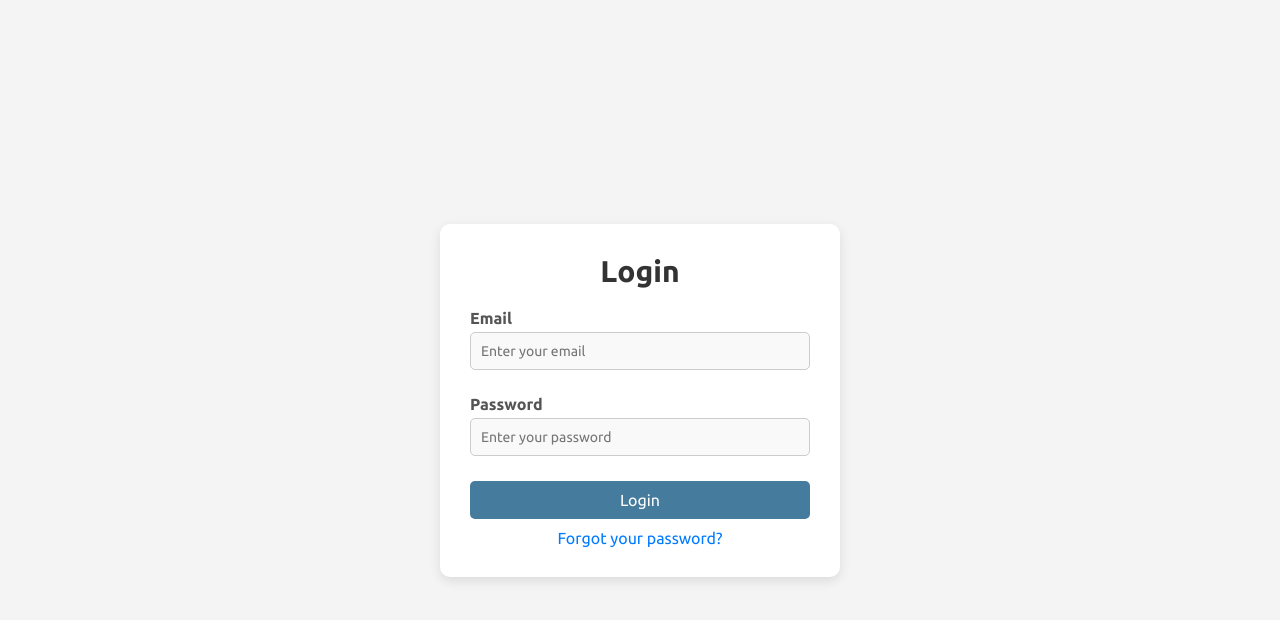
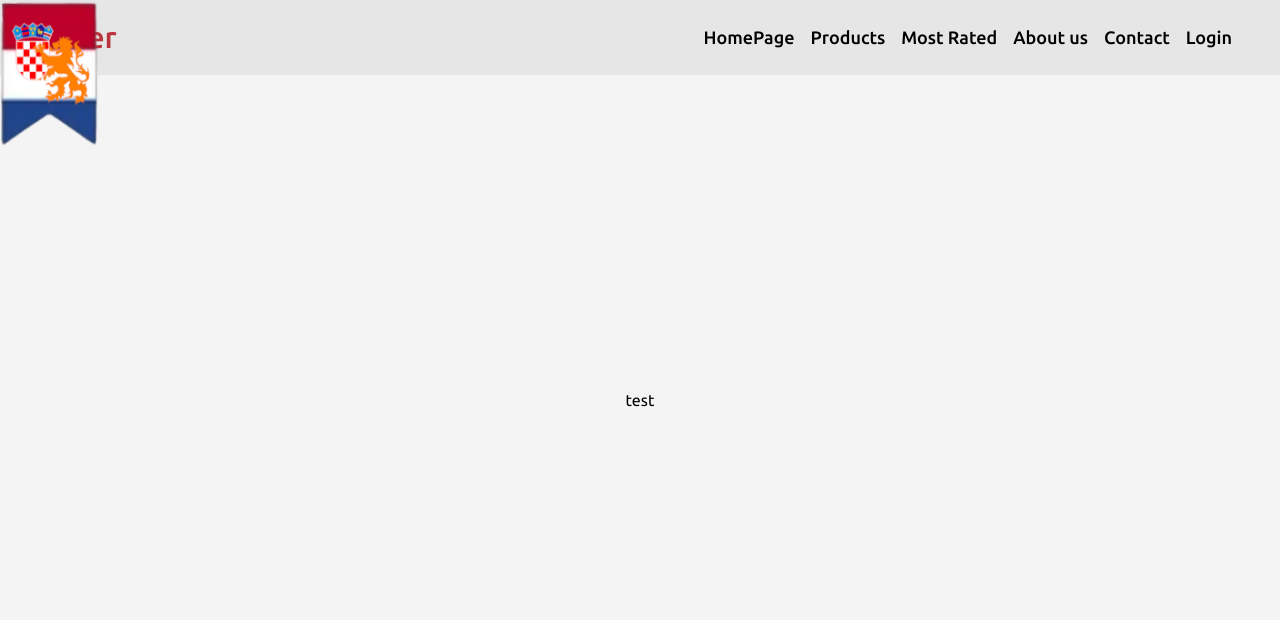
Before and after one commit to Rick-Janssen/CSP-Frontend, a React (Create React App) app: page / in a window 1280 px wide. Shown: the top 620 px of the page. Built offline with nearby package versions, Linux system fonts and the light colour scheme.

Commit message:
Routes is routing. more complete navbar. navbar for every page

```diff
--- a/src/App.jsx
+++ b/src/App.jsx
@@ -9,9 +9,13 @@ import ProductList from "./components/ProductList/ProductList";
 
 const App = () =>{
   return (
-    <Routes>
-      <Route path="/" element={<Login />} />
-    </Routes>
+    <>
+      <Navbar />
+      <Routes>
+        <Route path="login" element={<Login />} />
+        <Route path="/" element={<HomePage />} />
+      </Routes>
+    </>
 
   );
 
--- a/src/components/Navbar/Navbar.jsx
+++ b/src/components/Navbar/Navbar.jsx
@@ -1,6 +1,7 @@
 import React, { useEffect, useState } from 'react';
 import './Navbar.css';
 import Logo from "../../assets/FlagFlaggyLogo.png";
+import {Link} from 'react-router-dom';
 
 
 function Navbar() {
@@ -28,28 +29,28 @@ function Navbar() {
         <img className="LogoPng" src={Logo} alt="Logo" />
         <div className="nav-content">
           <div className="logo">
-            <a href="./">Rater</a>
+            <Link to="/">Rater</Link>
           </div>
           <ul className="nav-links">
             <li>
-              <a href="/">Home</a>
+              <Link to="/">HomePage</Link>
             </li>
             <li>
-              <a href="bier">Products</a>
+              <Link to="/">Products</Link>
             </li>
             <li>
-              <a href="#">Most Rated</a>
+              <Link to="#">Most Rated</Link>
             </li>
             <li>
-              <a href="#">About Us</a>
+              <Link to="#">About us</Link>
             </li>
             <li>
-              <a href="#">Contact</a>
+              <Link to="#">Contact</Link>
             </li>
             <li>
-              <a href="register" className="Formbutton">
+              <Link to="login" className="Formbutton">
                 Login
-              </a>
+              </Link>
             </li>
           </ul>
         </div>
--- a/src/pages/HomePage/HomePage.jsx
+++ b/src/pages/HomePage/HomePage.jsx
@@ -1,7 +1,10 @@
+import Navbar from "../../components/Navbar/Navbar";
+
 function HomePage() {
 
     return (
       <>
+      <Navbar />
         test
       </>
     );
```
